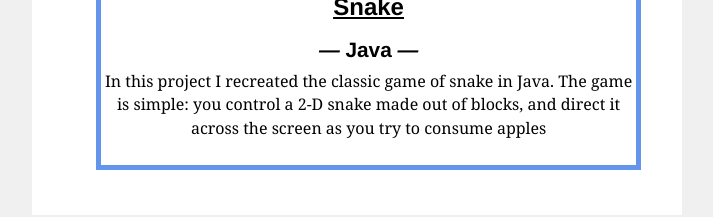
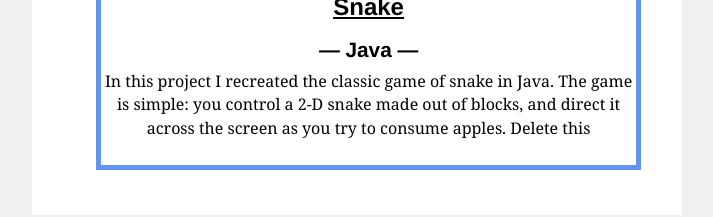
Before and after one commit to hberker/hberker.github.io, a Gatsby site in the folder gatsby-site/: page / in a window 1280 px wide. Shown: the part 536-753 px from the top of the page, without its empty margins (283-996 px from the left). Built offline with nearby package versions, Linux system fonts and the light colour scheme; Gatsby itself is replaced by a stand-in of ours.

Commit message:
adds new text to snake post

```diff
--- a/gatsby-site/src/pages/index.js
+++ b/gatsby-site/src/pages/index.js
@@ -43,7 +43,7 @@ export default () =>
           lang = "Java"
           excerpt ="In this project I recreated the classic game of snake in Java.
           The game is simple: you control a 2-D snake made out of blocks, and direct
-           it across the screen as you try to consume apples"
+           it across the screen as you try to consume apples. Delete this"
           link = "https://github.com/hberker/Snake"
         />
       </ul>
```
